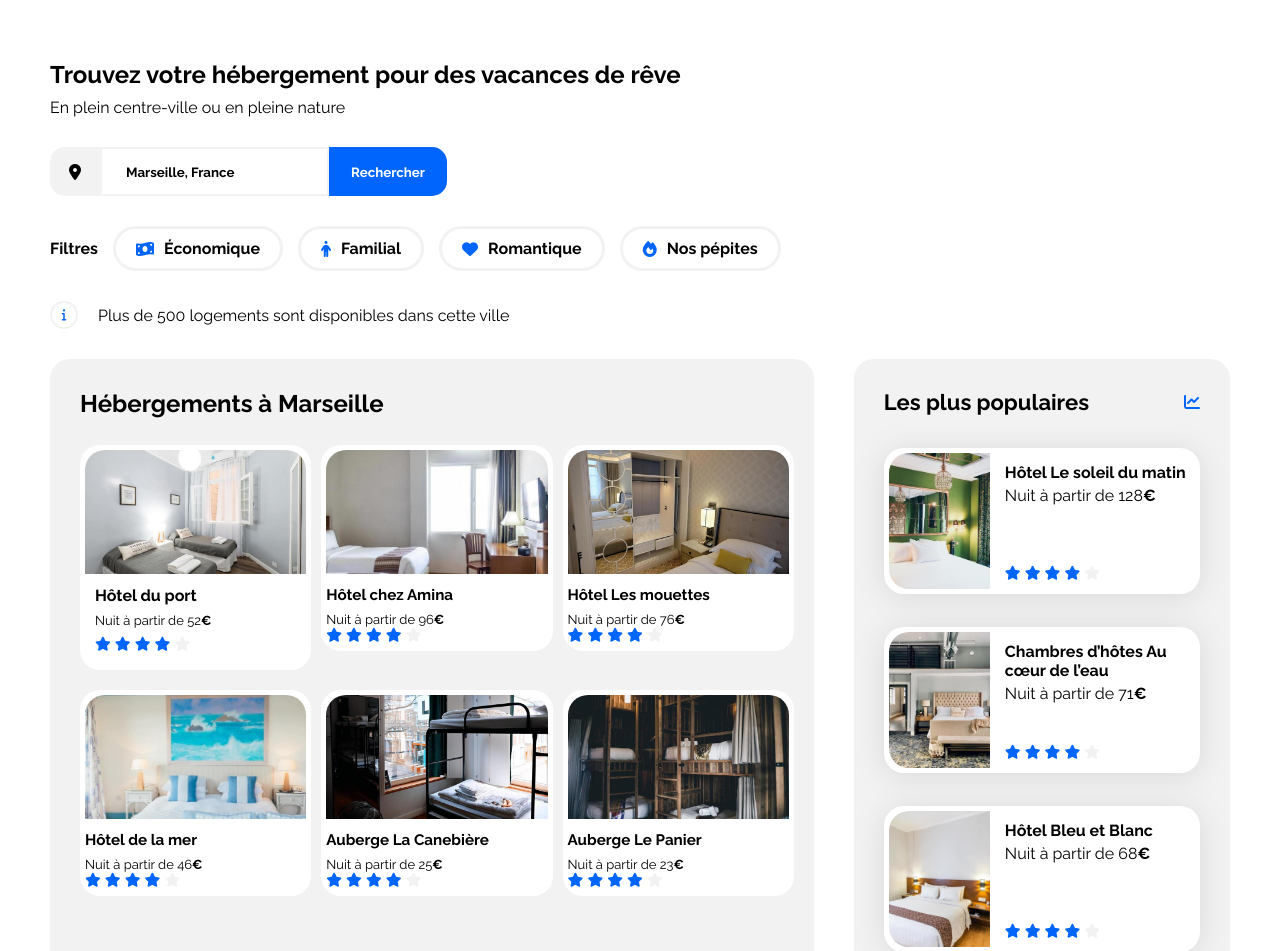
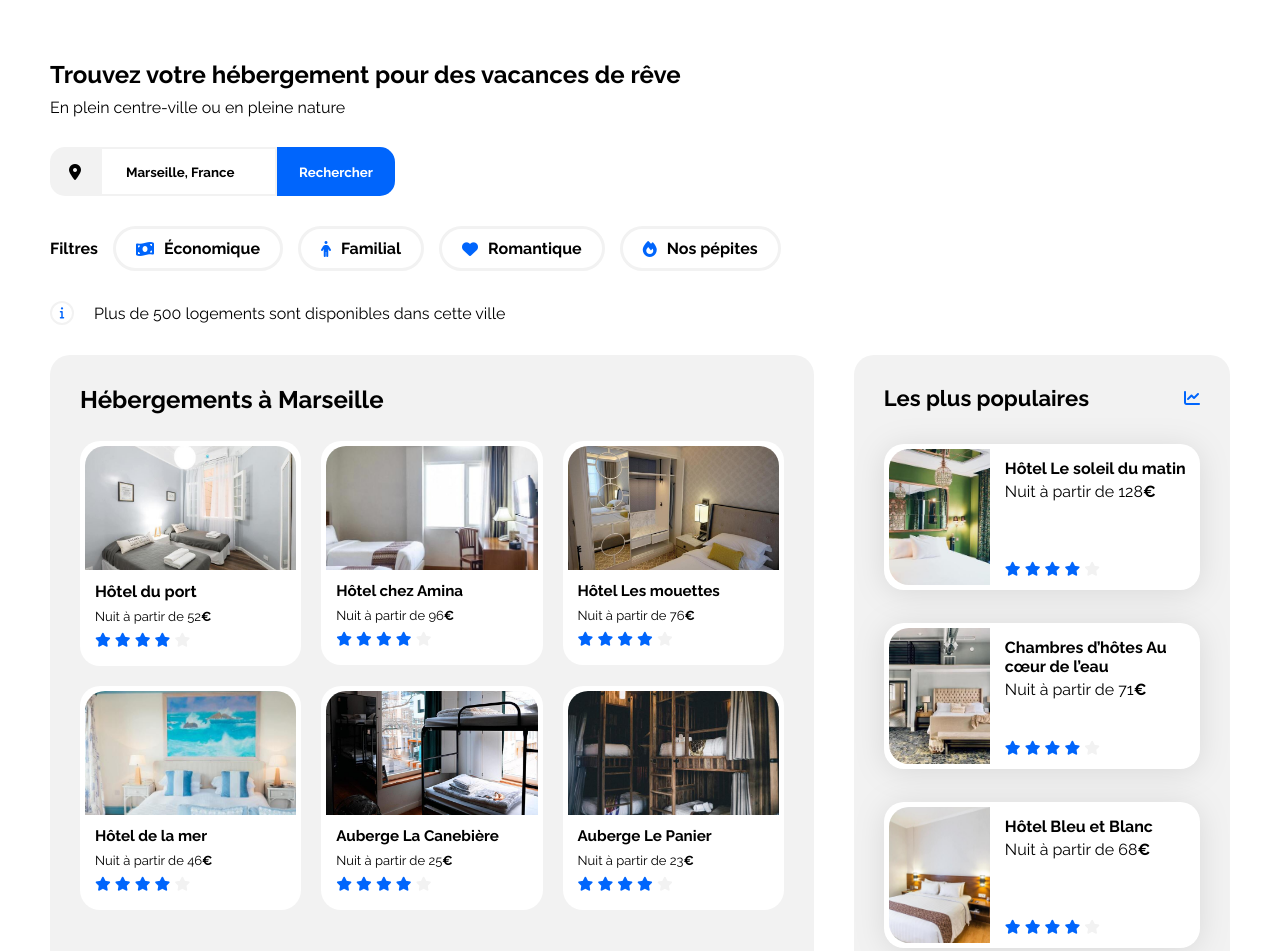
Before and after one commit to Wyllidev/OpenClassroomProjet3, a plain HTML site: page index.html in a window 1280 px wide. Shown: the part 37-988 px from the top of the page. Drawn offline with Linux system fonts and the light colour scheme.

Commit message:
modifications after mentorat

```diff
--- a/css/style.css
+++ b/css/style.css
@@ -1,6 +1,7 @@
 * {
   margin: 0;
   padding: 0;
+  box-sizing: border-box;
 }
 
 
@@ -581,6 +582,7 @@ a {
     display: flex;
     flex-direction: column;
     width: 100%;
+    margin-bottom: 15px;
   }
 
   .card-marseille {
@@ -624,6 +626,14 @@ a {
     height: 134px;
   }
 
+  .footer {
+    flex-wrap: wrap;
+  }
+
+  .description h3 {
+    font-size: 15px;
+  }
+
 
 
 }
--- a/index.html
+++ b/index.html
@@ -109,7 +109,7 @@
                             <div class="img-box">
                                 <img src="./images/hebergements/febrian-zakaria.jpg" alt="Photo de la chambre d'hôtel">
                             </div>
-                            <div class="card-marseille-content">
+                            <div class="hebergements-marseille-description">
                                 <div class="card-text">
                                     <h3 class="card-marseille-title">Hôtel chez Amina</h3>
                                     <p class="card-marseille-subtitle">Nuit à partir de 96<span class="euro">€</span>
@@ -132,7 +132,7 @@
                             <div class="img-box">
                                 <img src="./images/hebergements/reisetopia.jpg" alt="Photo de la chambre d'hôtel">
                             </div>
-                            <div class="card-marseille-content">
+                            <div class="hebergements-marseille-description">
                                 <div class="card-text">
                                     <h3 class="card-marseille-title">Hôtel Les mouettes</h3>
                                     <p class="card-marseille-subtitle">Nuit à partir de 76<span class="euro">€</span>
@@ -155,7 +155,7 @@
                             <div class="img-box">
                                 <img src="./images/hebergements/annie-spratt.jpg" alt="Photo de la chambre d'hôtel">
                             </div>
-                            <div class="card-marseille-content">
+                            <div class="hebergements-marseille-description">
                                 <div class="card-text">
                                     <h3 class="card-marseille-title">Hôtel de la mer</h3>
                                     <p class="card-marseille-subtitle">Nuit à partir de 46<span class="euro">€</span>
@@ -178,7 +178,7 @@
                             <div class="img-box">
                                 <img src="./images/hebergements/marcus-loke.jpg" alt="Photo de la chambre d'hôtel">
                             </div>
-                            <div class="card-marseille-content">
+                            <div class="hebergements-marseille-description">
                                 <div class="card-text">
                                     <h3 class="card-marseille-title">Auberge La Canebière</h3>
                                     <p class="card-marseille-subtitle">Nuit à partir de 25<span class="euro">€</span>
@@ -201,7 +201,7 @@
                             <div class="img-box">
                                 <img src="./images/hebergements/nicate-lee.jpg" alt="Photo de la chambre d'hôtel">
                             </div>
-                            <div class="card-marseille-content">
+                            <div class="hebergements-marseille-description">
                                 <div class="card-text">
                                     <h3 class="card-marseille-title">Auberge Le Panier</h3>
                                     <p class="card-marseille-subtitle">Nuit à partir de 23<span class="euro">€</span>
```
